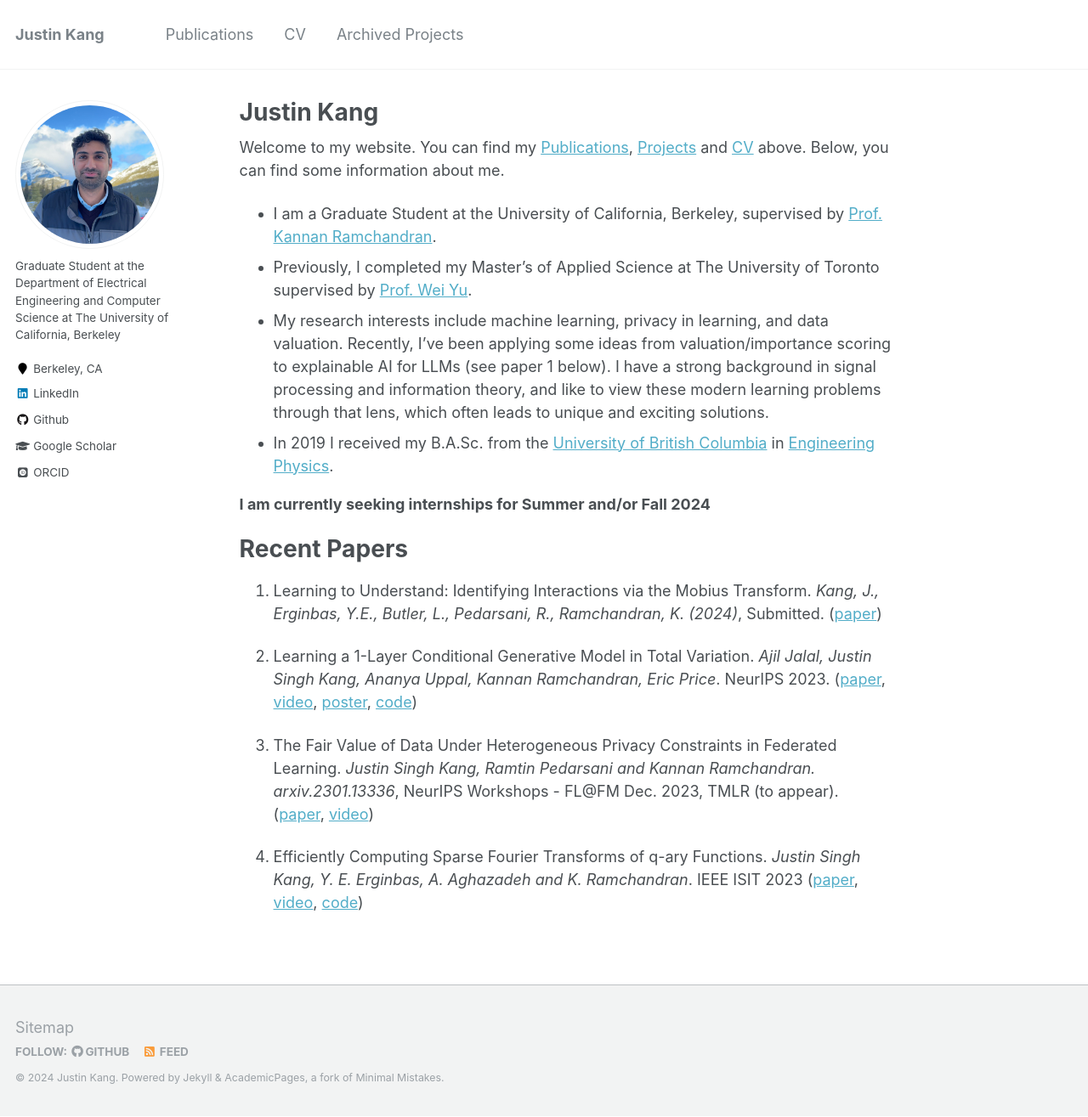
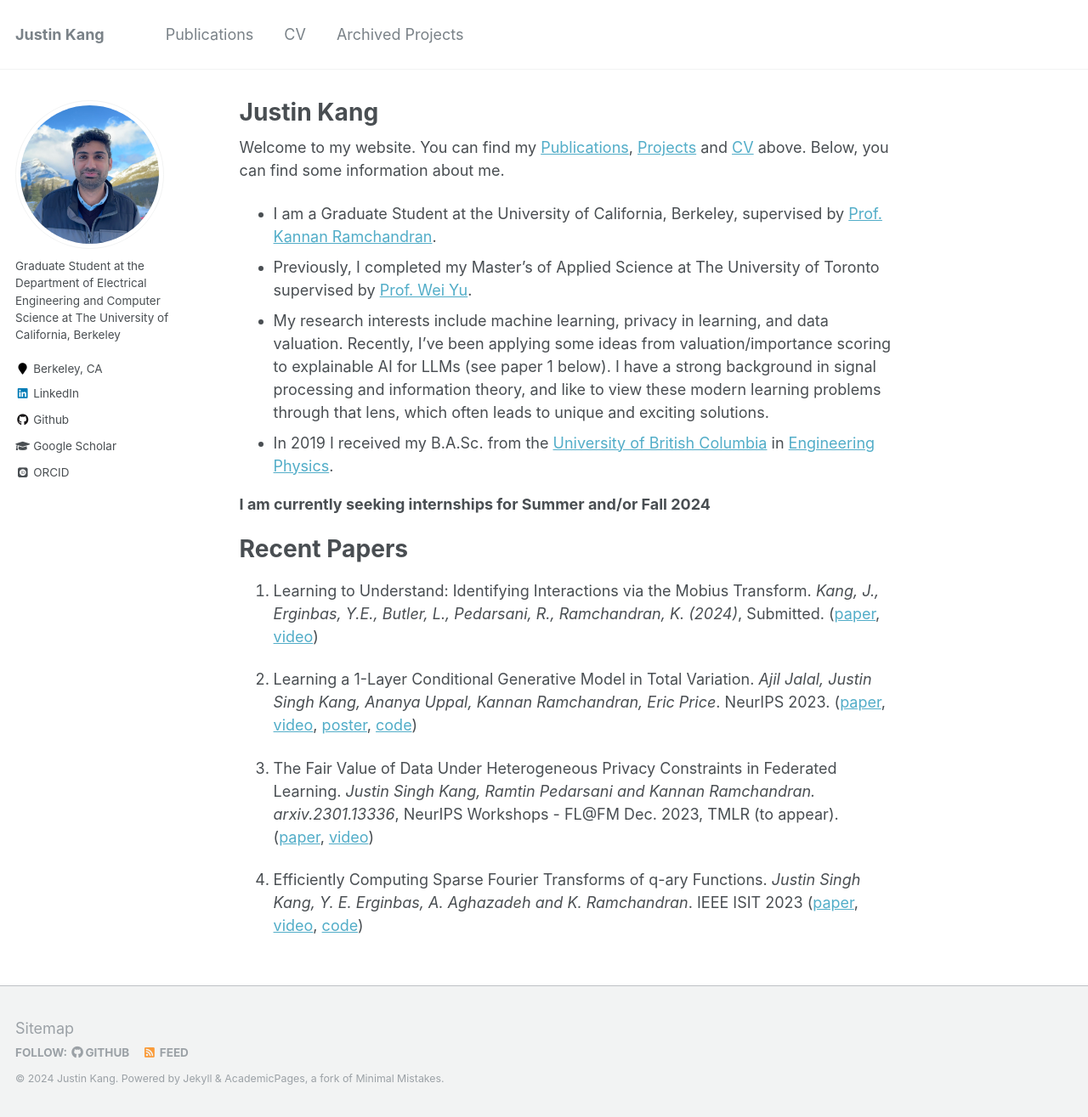
Before and after one commit to justinkang221/justinkang221.github.io, a Jekyll site: the page built from _pages/about.md, in a window 1280 px wide and 1315 px high. Shown: the whole window at 85% size. Built offline with Jekyll 4.4.1, drawn with Linux system fonts in a browser that asks for light colours; some web fonts are replaced.

Commit message:
add video

```diff
--- a/_pages/about.md
+++ b/_pages/about.md
@@ -19,7 +19,7 @@ Welcome to my website. You can find my <a href='publications'>Publications</a>,
 Recent Papers
 ======
 
-1. Learning to Understand: Identifying Interactions via the Mobius Transform. *Kang, J., Erginbas, Y.E., Butler, L., Pedarsani, R., Ramchandran, K. (2024)*, Submitted. (<a href="https://arxiv.org/abs/2402.02631">paper</a>)
+1. Learning to Understand: Identifying Interactions via the Mobius Transform. *Kang, J., Erginbas, Y.E., Butler, L., Pedarsani, R., Ramchandran, K. (2024)*, Submitted. (<a href="https://arxiv.org/abs/2402.02631">paper</a>, <a href="https://www.youtube.com/watch?v=5-OHk25H1mE">video</a>)
 
 2. Learning a 1-Layer Conditional Generative Model in Total Variation. *Ajil Jalal, Justin Singh Kang, Ananya Uppal, Kannan Ramchandran, Eric Price*. NeurIPS 2023. (<a href='https://openreview.net/forum?id=wImYhdu4VF'>paper</a>, <a href='https://nips.cc/virtual/2023/poster/70066'>video</a>, <a href='https://nips.cc/media/PosterPDFs/NeurIPS%202023/70066.png?t=1702321855.5320883'>poster</a>, <a href='https://github.com/basics-lab/learningGenerativeModels'>code</a>)
 
```
